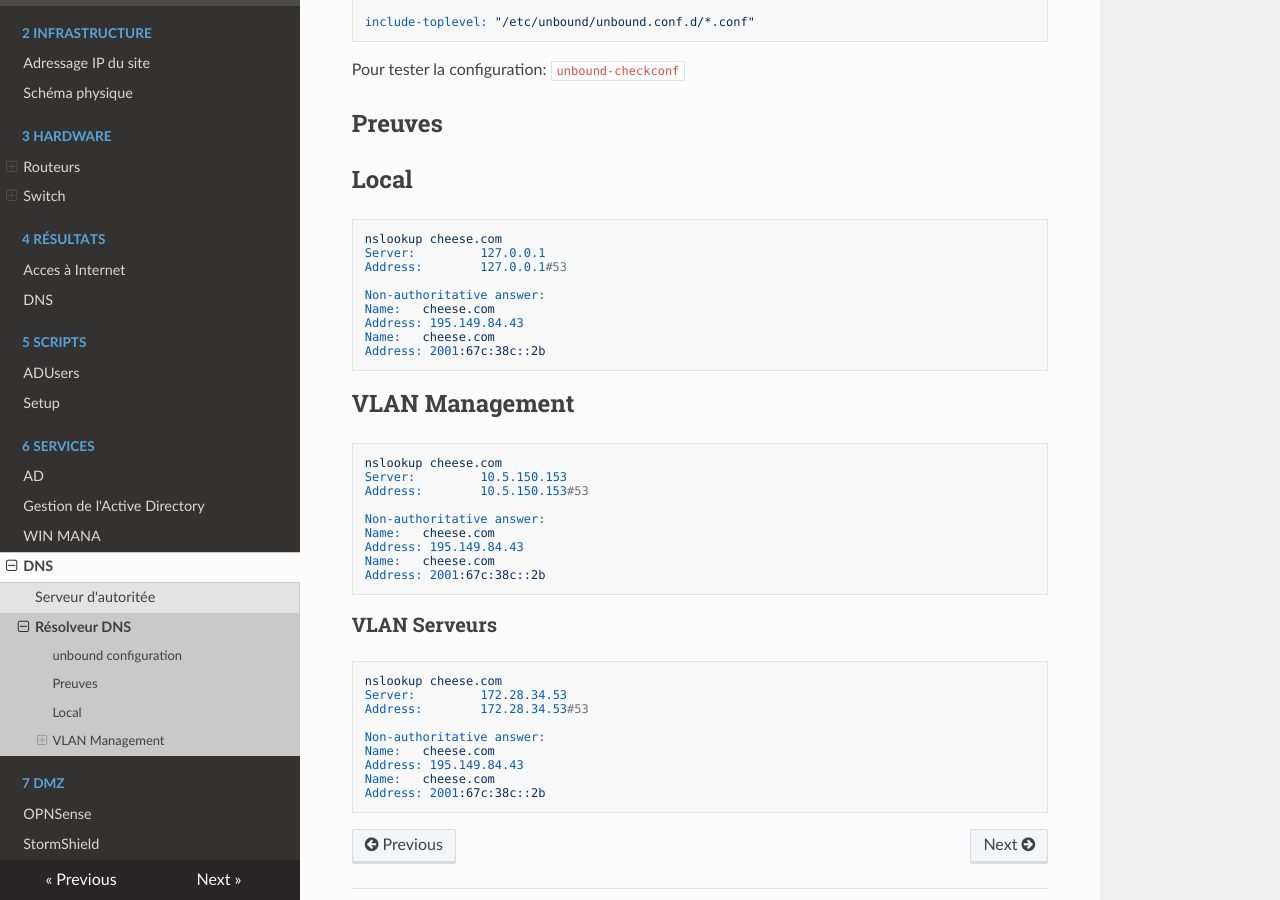
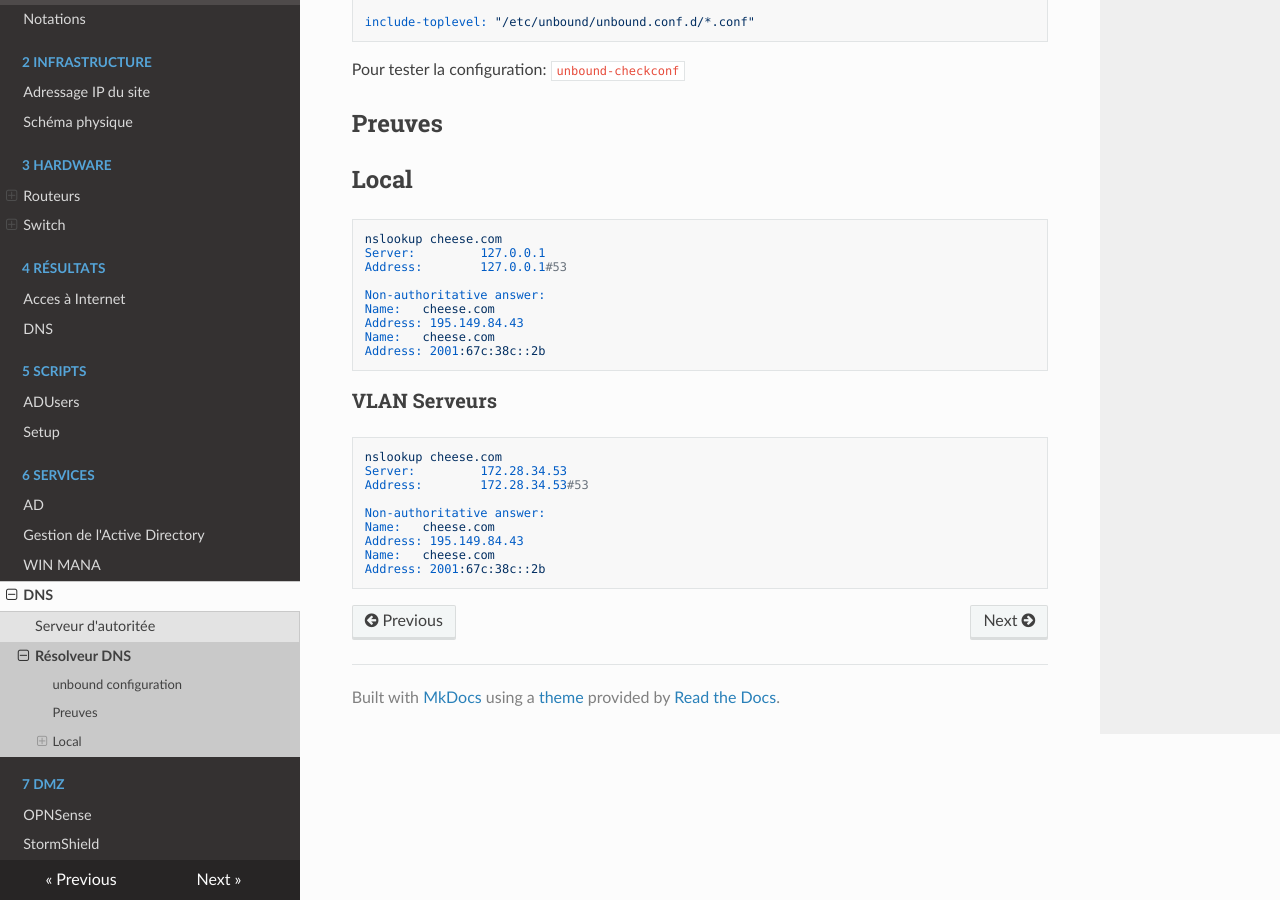
Before and after one commit to DSISportLudique/SportLudique2Doc, an MkDocs documentation site: the page built from docs/6 - Services/DNS/ResolverDNS.md, in a window 1280 px wide and 900 px high, scrolled down 689 px. Built offline with MkDocs 1.6.1, drawn with Linux system fonts in a browser that asks for light colours; nearby versions of some CDN libraries.

Commit message:
fix nslookup resolver

````diff
--- a/docs/6 - Services/DNS/ResolverDNS.md
+++ b/docs/6 - Services/DNS/ResolverDNS.md
@@ -56,19 +56,6 @@ Name:   cheese.com
 Address: 2001:67c:38c::2b
 ```
 
-## VLAN Management
-```
-nslookup cheese.com
-Server:         10.5.150.153
-Address:        10.5.150.153#53
-
-Non-authoritative answer:
-Name:   cheese.com
-Address: 195.149.84.43
-Name:   cheese.com
-Address: 2001:67c:38c::2b
-```
-
 ### VLAN Serveurs
 ```
 nslookup cheese.com
````
